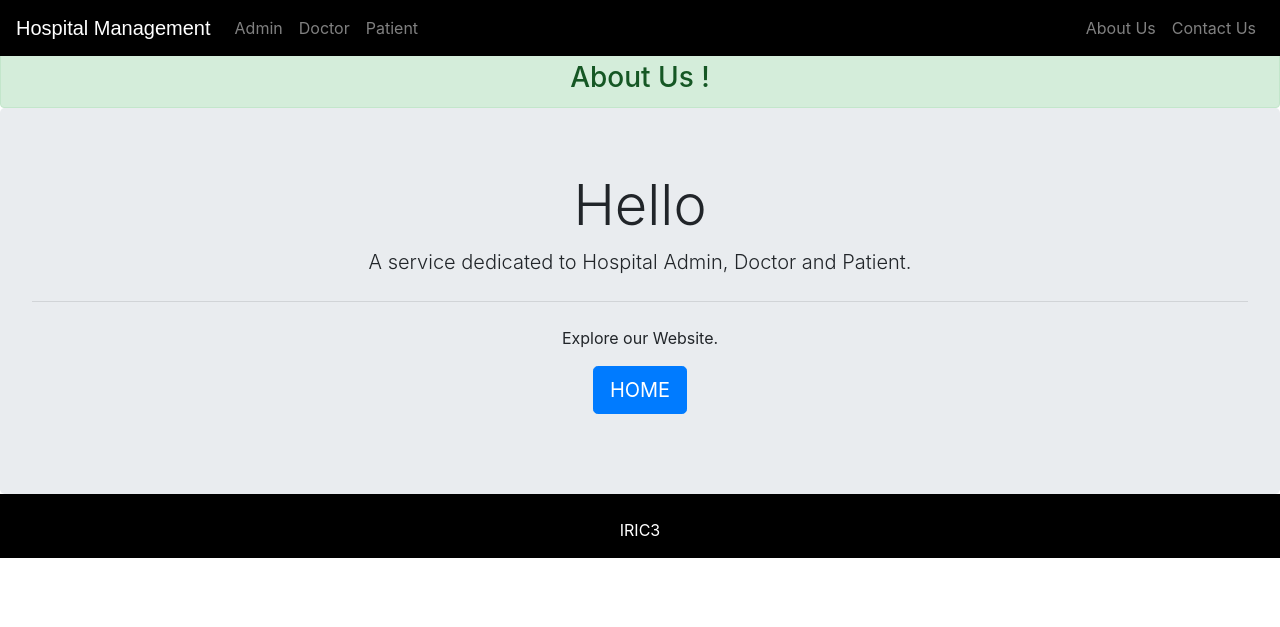
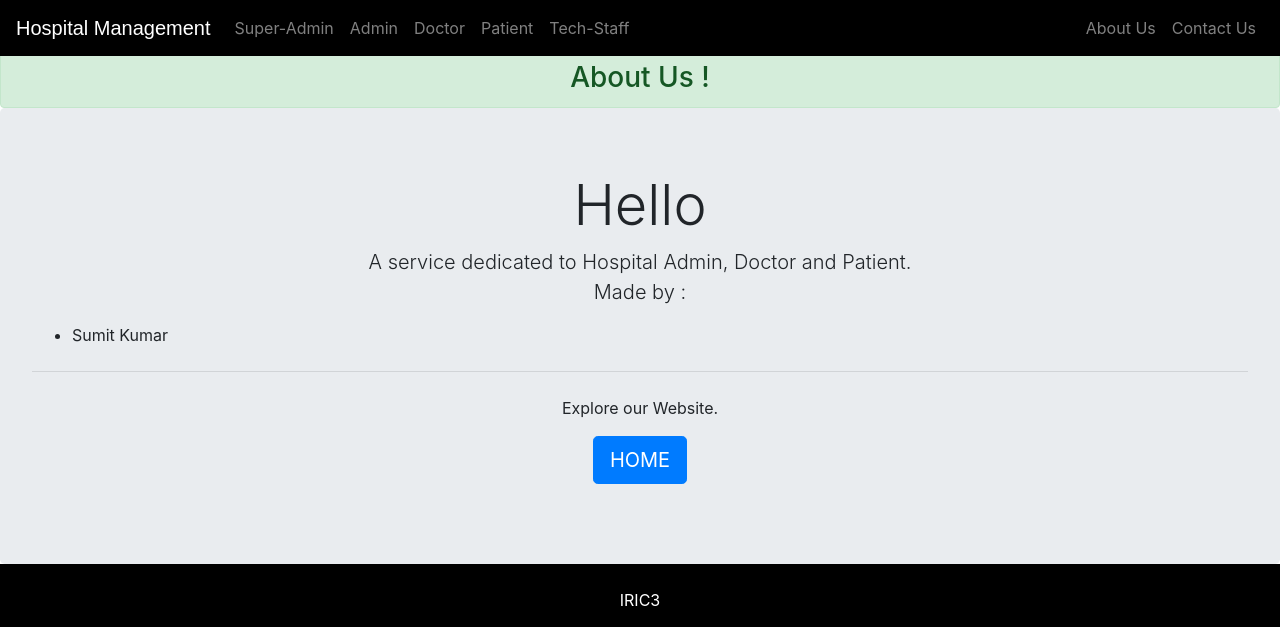
Before and after one commit to chaibourajli/hospital_management, a Django app: page /aboutus in a window 1280 px wide. Shown: the top 627 px of the page. Run offline with Django 3.2, Linux system fonts and the light colour scheme; some libraries are stand-ins or nearby versions.

Commit message:
changed the navbar

```diff
--- a/hospital/views.py
+++ b/hospital/views.py
@@ -28,6 +28,16 @@ def doctorclick_view(request):
     if request.user.is_authenticated:
         return HttpResponseRedirect('afterlogin')
     return render(request,'hospital/doctorclick.html')
+
+def superadminclick_view(request):
+    if request.user.is_authenticated:
+        return HttpResponseRedirect('afterlogin')
+    return render(request,'hospital/superadminclick.html')
+
+def staffclick_view(request):
+    if request.user.is_authenticated:
+        return HttpResponseRedirect('afterlogin')
+    return render(request,'hospital/staffclick.html')
 
 
 #for showing signup/login button for patient(by sumit)
--- a/templates/hospital/aboutus.html
+++ b/templates/hospital/aboutus.html
@@ -31,7 +31,13 @@
   </center>
   <div class="jumbotron" style="margin-bottom: 0px;margin-top: 0px;">
     <h1 class="display-4">Hello</h1>
-    <p class="lead">A service dedicated to Hospital Admin, Doctor and Patient.</p>
+    <p class="lead">A service dedicated to Hospital Admin, Doctor and Patient.<br>
+      Made by :
+      <ul>
+        <li>Sumit Kumar</li>
+      </ul>
+
+    </p>
     <hr class="my-4">
     <p>Explore our Website.</p>
     <p class="lead">
--- a/templates/hospital/index.html
+++ b/templates/hospital/index.html
@@ -11,7 +11,7 @@
 <head>
   <style media="screen">
     .jumbotron {
-      margin-top: 0px;
+      margin-top: -20px;
       margin-bottom: 0px;
       background-image: url('{% static "images/bg.jpg" %}');
       background-size: cover;
@@ -21,6 +21,7 @@
     .jumbotron h5,
     h3 {
       text-align: center;
+      color: white;
     }
 
 
--- a/templates/hospital/navbar.html
+++ b/templates/hospital/navbar.html
@@ -38,11 +38,11 @@
       <div class="collapse navbar-collapse justify-content-between" id="navbarCollapse">
         <div class="navbar-nav">
 
+          <a href="/superadminclick" class="nav-item nav-link">Super-Admin</a>
           <a href="/adminclick" class="nav-item nav-link">Admin</a>
           <a href="/doctorclick" class="nav-item nav-link">Doctor</a>
           <a href="/patientclick" class="nav-item nav-link">Patient</a>
-
-
+          <a href="/staffclick" class="nav-item nav-link">Tech-Staff</a>
         </div>
 
         <div class="navbar-nav">
```
Also changed, not shown: templates/hospital/superadminclick.html (added, +22 -0 lines), templates/hospital/staffclick.html (added).
